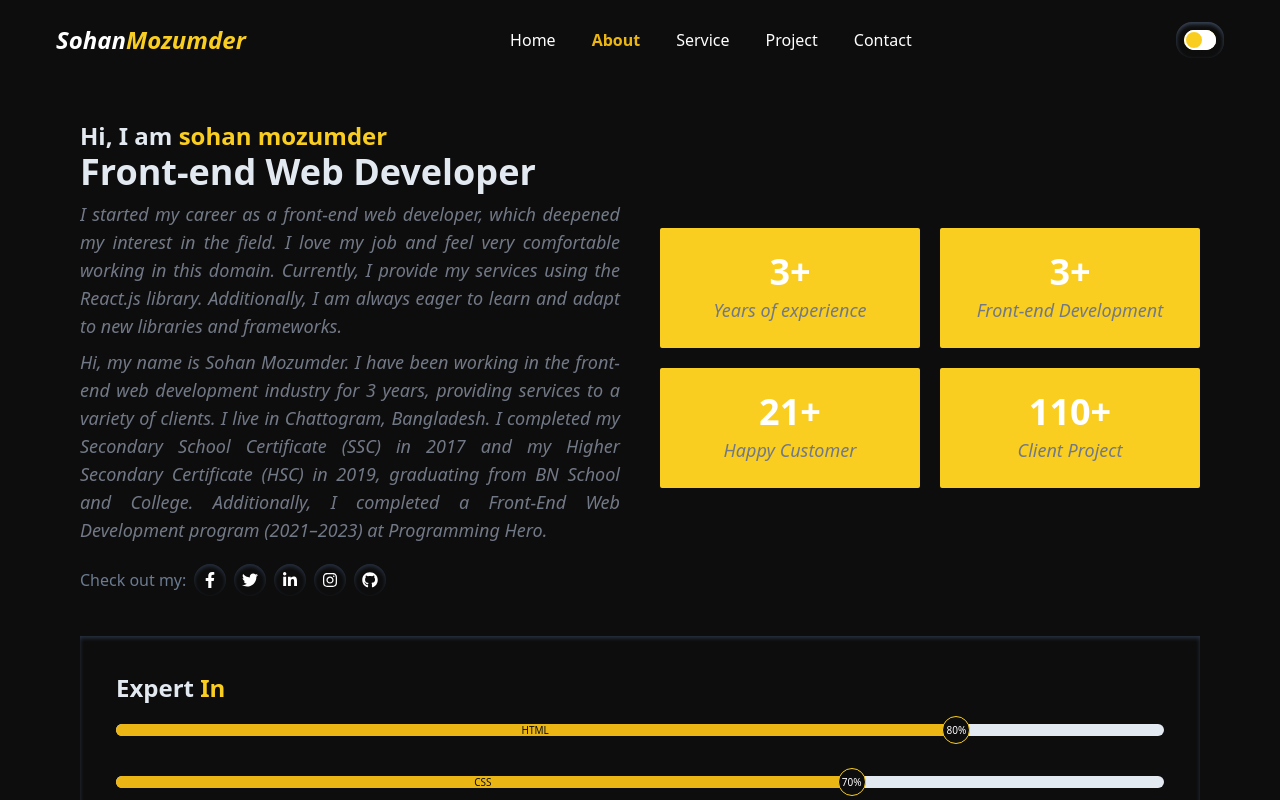
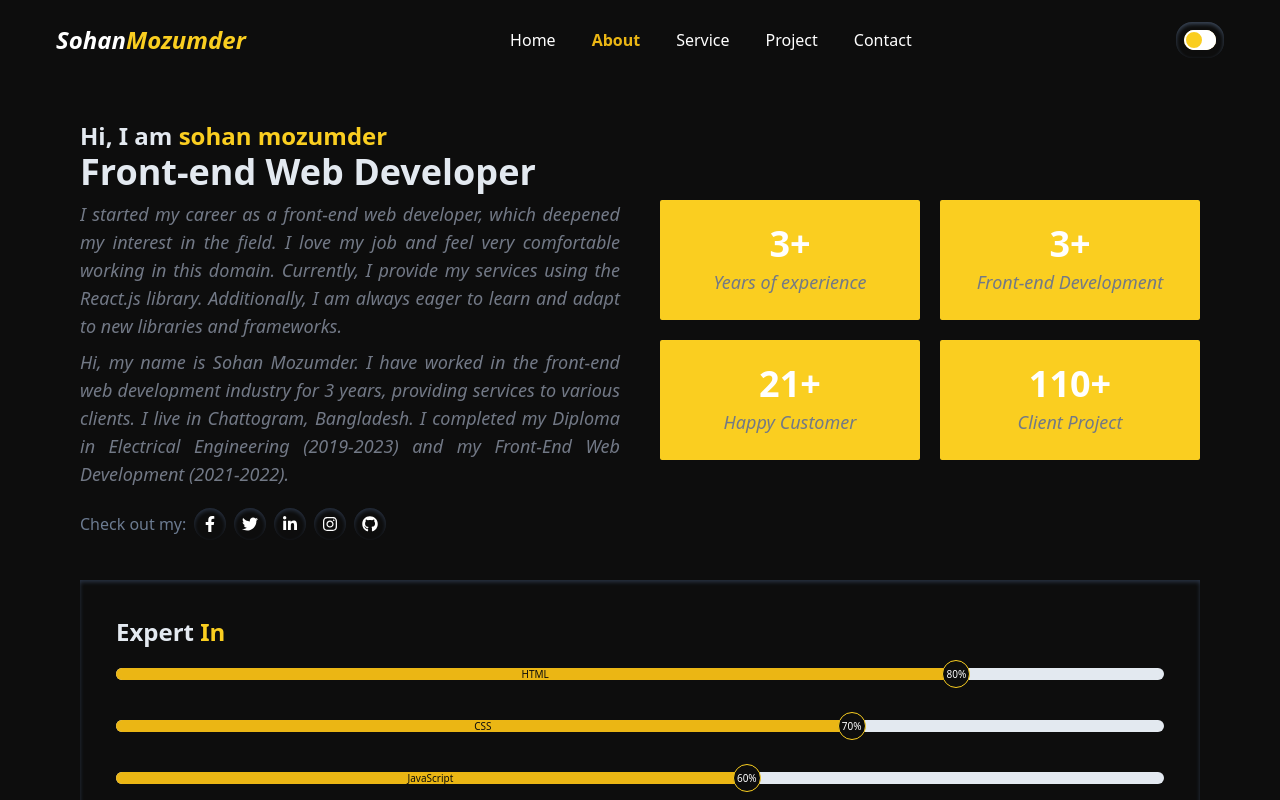
Before and after one commit to sohanwebdevctg/myPersonalPortfolio, a React (Vite) app: page /about in a window 1280 px wide. Shown: the top 800 px of the page. Built offline with nearby package versions, Linux system fonts and the light colour scheme.

Commit message:
adding new deails in about page

```diff
--- a/src/Pages/About/About.jsx
+++ b/src/Pages/About/About.jsx
@@ -46,7 +46,7 @@ const About = () => {
               I started my career as a front-end web developer, which deepened my interest in the field. I love my job and feel very comfortable working in this domain. Currently, I provide my services using the React.js library. Additionally, I am always eager to learn and adapt to new libraries and frameworks.
               </p>
               <p className="mt-1 md:my-2 text-sm sm:text-[13px] md:text-sm lg:text-base xl:text-lg 2xl:text-xl italic text-gray-500 text-justify">
-              Hi, my name is Sohan Mozumder. I have been working in the front-end web development industry for 3 years, providing services to a variety of clients. I live in Chattogram, Bangladesh. I completed my Secondary School Certificate (SSC) in 2017 and my Higher Secondary Certificate (HSC) in 2019, graduating from BN School and College. Additionally, I completed a Front-End Web Development program (2021–2023) at Programming Hero.
+              Hi, my name is Sohan Mozumder. I have worked in the front-end web development industry for 3 years, providing services to various clients. I live in Chattogram, Bangladesh. I completed my Diploma in Electrical Engineering (2019-2023) and my Front-End Web Development (2021-2022).
               </p>
               <ul className="flex gap-2 items-center mt-5">
               <li className="text-slate-500 sm:text-xs md:text-sm lg:text-base">Check out my:</li>
```
